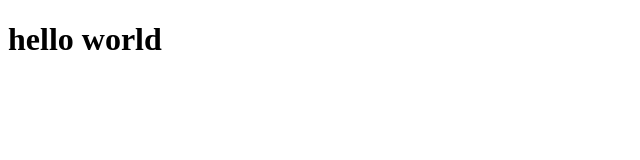
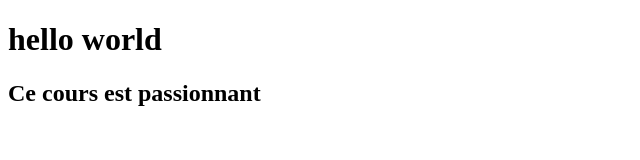
Before and after one commit to NOBA226/GIT-GITHUB, a plain HTML site: page index.html in a window 1280 px wide. Shown: the whole page, without its empty margins (0-640 px from the left). Drawn offline with Linux system fonts and the light colour scheme.

Commit message:
changement index.html

```diff
--- a/index.html
+++ b/index.html
@@ -8,5 +8,6 @@
 </head>
 <body>
     <h1>hello world</h1>
+    <h2>Ce cours est passionnant</h2>
 </body>
 </html>
```
